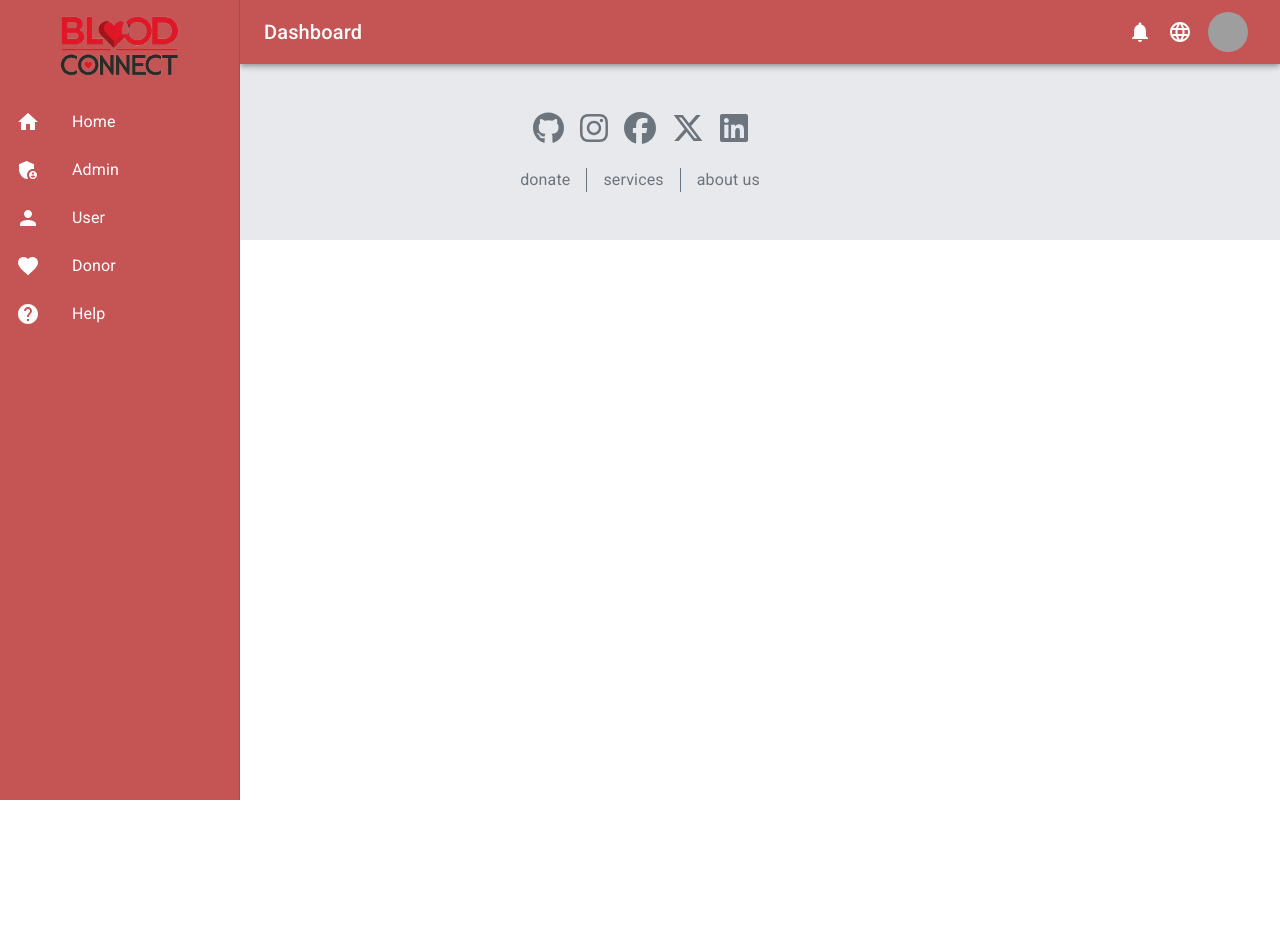
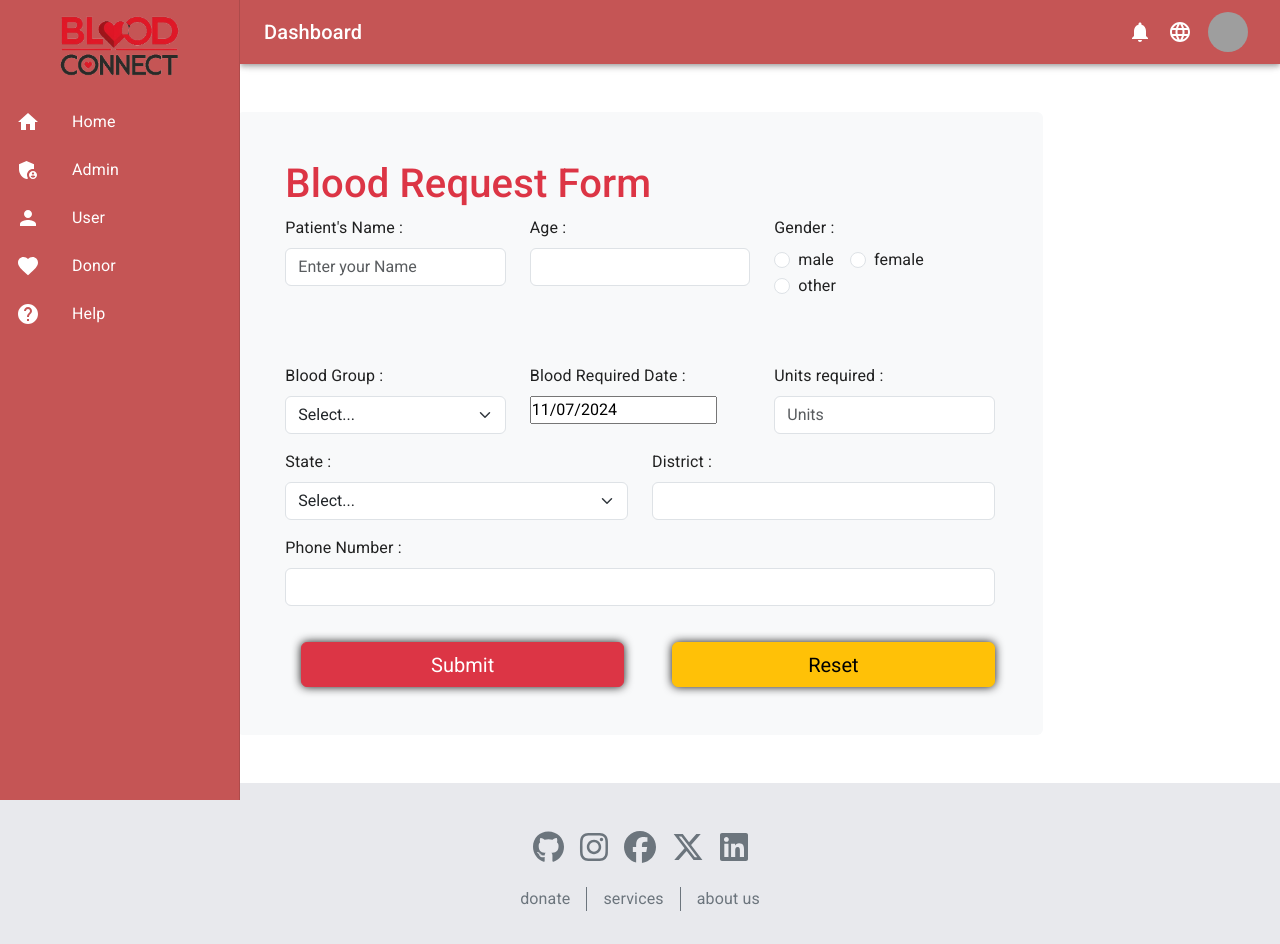
Before and after one commit to sanjaykrishnatk/blood-connect, a React (Vite) app: page /UserDashboard in a window 1280 px wide. Shown: the top 944 px of the page. Before the commit the page ends 800 px from the top, so only its background shows below. Built offline with nearby package versions, Linux system fonts and the light colour scheme; grey boxes are pictures that could not be loaded.

Commit message:
sms configuration

```diff
--- a/src/pages/Request.jsx
+++ b/src/pages/Request.jsx
@@ -92,8 +92,6 @@
       });
 
       if (result.status >= 200 && result.status < 300) {
-        handleClose();
-        if (result.status >= 200 && result.status < 300) {
         const rid = result.data.id;
         handleClose();
         toast.success("Form Submitted Successfully");
@@ -126,7 +124,7 @@
         toast.error("Something went wrong");
       }
     }
-    }
+  };
 
   return (
     <>
@@ -137,7 +135,7 @@
           <Form>
             <Row className="mb-5">
               <Form.Group as={Col} controlId="username">
-                  <Form.Label>Pateint's Name : </Form.Label>
+                <Form.Label>Patient's Name : </Form.Label>
                 <Form.Control
                   type="text"
                   placeholder="Enter your Name"
@@ -241,7 +239,6 @@
                 <Form.Label>Blood Required Date : </Form.Label>
                 <DatePicker
                   selected={bloodRequest.startDate}
-                    // onChange={(date) => setBloodRequest({ ...bloodRequest, startDate: date.toLocaleDateString() })}
                   onChange={(date) =>
                     setBloodRequest({ ...bloodRequest, startDate: date })
                   }
@@ -280,7 +277,7 @@
                     <option key={option.key} value={option.name}>
                       {option.name}
                     </option>
-                    ))}{" "}
+                  ))}
                 </Form.Select>
               </Form.Group>
 
@@ -334,7 +331,6 @@
       </div>
     </>
   );
-  };
 }
 
 export default Request;
```
Lines whose indentation alone changed are shown as unchanged.
